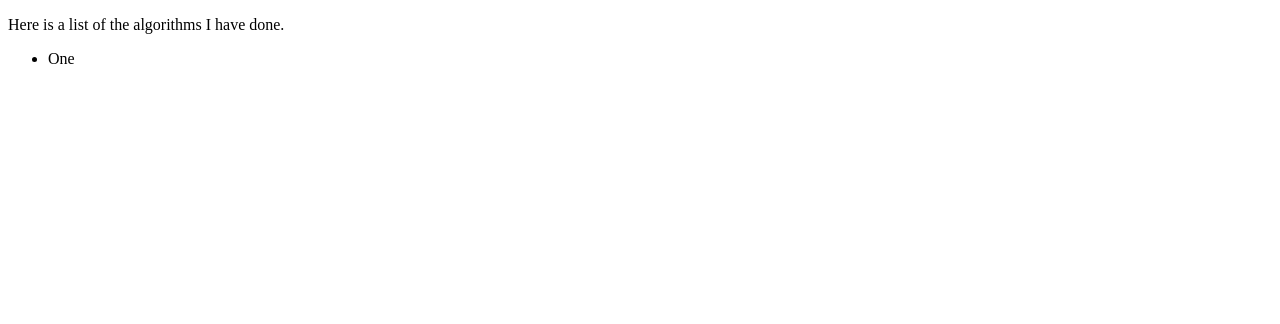
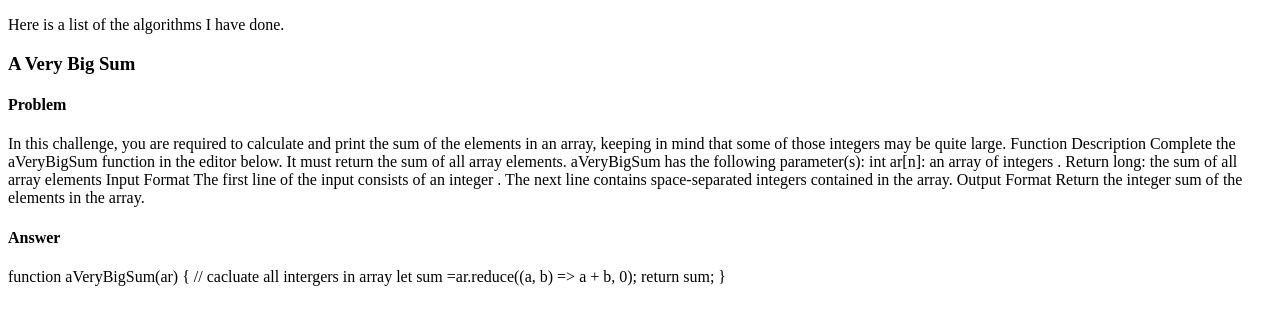
Before and after one commit to jahallb1/algo-practice, a plain HTML site: page index.html in a window 1280 px wide. Drawn offline with Linux system fonts and the light colour scheme.

Commit message:
added first algo to site

```diff
--- a/index.html
+++ b/index.html
@@ -1,15 +1,30 @@
 <!DOCTYPE html>
 <html lang="en">
-<head>
-    <meta charset="UTF-8">
-    <meta name="viewport" content="width=device-width, initial-scale=1.0">
+  <head>
+    <meta charset="UTF-8" />
+    <meta name="viewport" content="width=device-width, initial-scale=1.0" />
     <title>Algo Practice</title>
-</head>
-<body>
+  </head>
+  <body>
     <p>Here is a list of the algorithms I have done.</p>
-    <ul>
-        <li>One</li>
-    </ul>
+    <h3>A Very Big Sum</h3>
+    <h4>Problem</h4>
+    <p>
+      In this challenge, you are required to calculate and print the sum of the
+      elements in an array, keeping in mind that some of those integers may be
+      quite large. Function Description Complete the aVeryBigSum function in the
+      editor below. It must return the sum of all array elements. aVeryBigSum
+      has the following parameter(s): int ar[n]: an array of integers . Return
+      long: the sum of all array elements Input Format The first line of the
+      input consists of an integer . The next line contains space-separated
+      integers contained in the array. Output Format Return the integer sum of
+      the elements in the array.
+    </p>
+    <h4>Answer</h4>
 
-</body>
+    <p>
+      function aVeryBigSum(ar) { // cacluate all intergers in array let sum
+      =ar.reduce((a, b) => a + b, 0); return sum; }
+    </p>
+  </body>
 </html>
```
